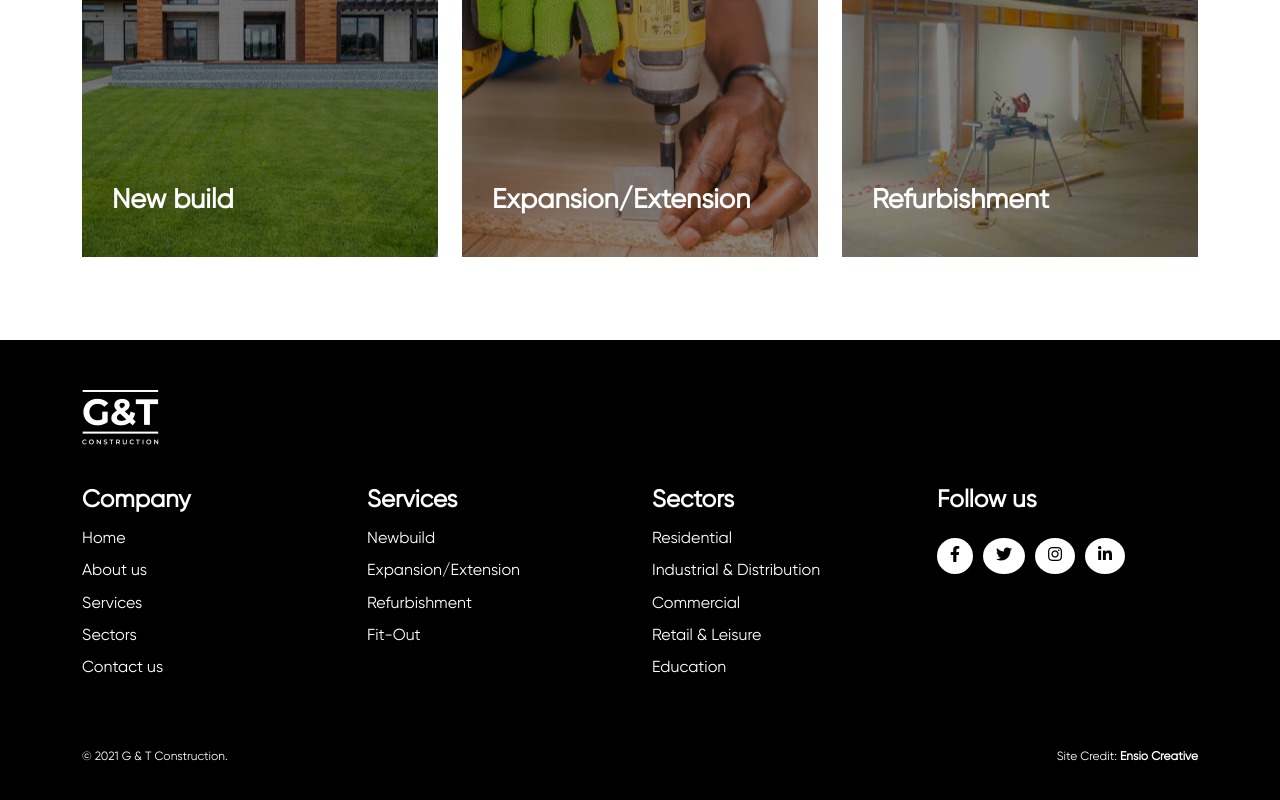
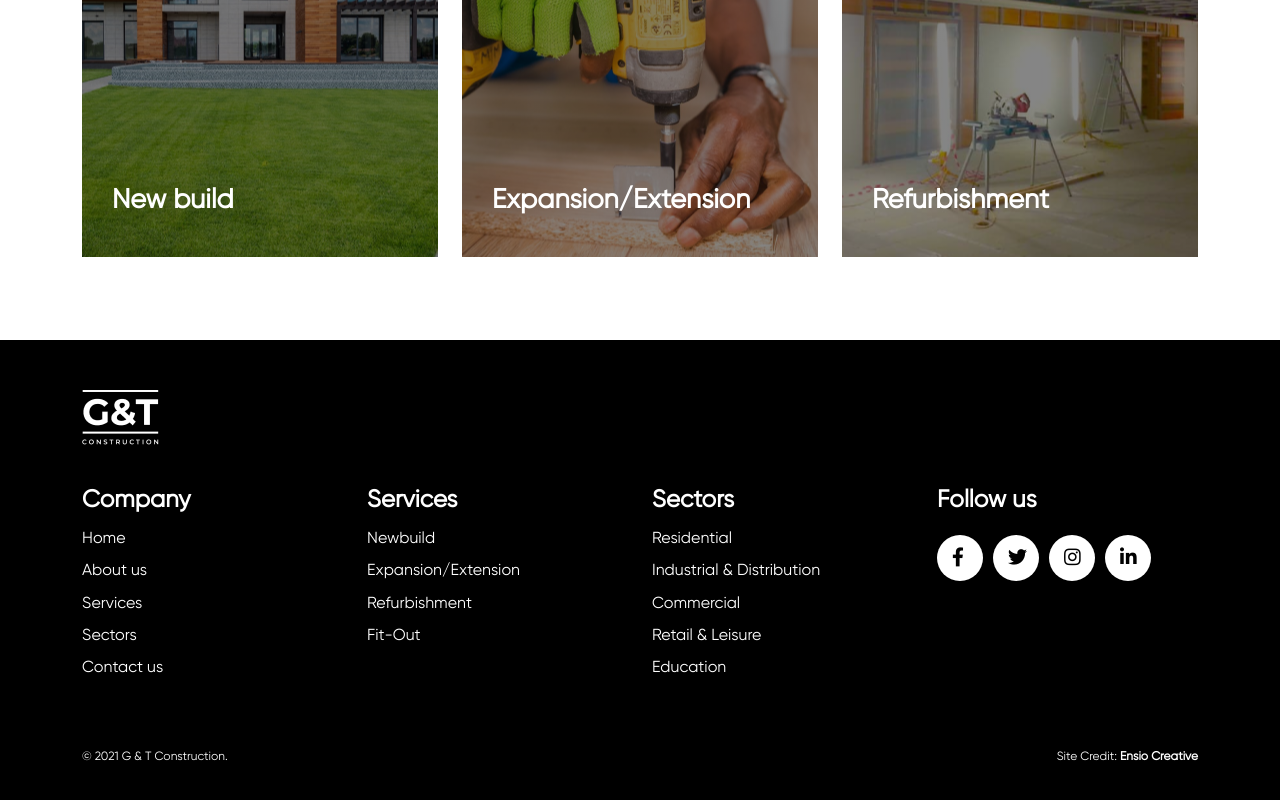
Before and after one commit to Ensio-Creative/g-t-construction, a Vue app: page / in a window 1280 px wide. Shown: the part 2210-3010 px from the top of the page. Built offline with nearby package versions, Linux system fonts and the light colour scheme; what @splidejs/vue-splide would draw is missing.

Commit message:
Changed the social icon styles

```diff
--- a/src/components/common/Footer.vue
+++ b/src/components/common/Footer.vue
@@ -36,16 +36,27 @@
     <div class="col-12 col-md-3 footer-item">
       <h4>Follow us</h4>
       <div class="content-social">
-          <a href="http://" target="_blank" rel="noopener noreferrer"><i class="fab fa-facebook-f"></i></a>
+          <div class="social-item">
+            <a href="http://" target="_blank" rel="noopener noreferrer"><i class="fab fa-facebook-f"></i></a>
+          </div>
+          <div class="social-item">
+
           <a href="http://" target="_blank" rel="noopener noreferrer"><i class="fab fa-twitter"></i></a>
+          </div>
+          <div class="social-item">
+
           <a href="http://" target="_blank" rel="noopener noreferrer"><i class="fab fa-instagram"></i></a>
+          </div>
+          <div class="social-item">
+
           <a href="http://" target="_blank" rel="noopener noreferrer"><i class="fab fa-linkedin-in"></i></a>
+          </div>
         </div>
     </div>
   </div>
   <div class=" copyright mt-5">
       <p class="copy-items">&copy; {{ new Date().getFullYear() }} G & T Construction.</p>
-      <p class="copy-items">Site Credit: <strong> <a href="https://ensiocreative.com">Ensio Creative</a> </strong></p>
+      <p class="copy-items">Site Credit: <strong> <a href="https://ensiocreative.com" target="_blank" rel="noopener noreferrer">Ensio Creative</a> </strong></p>
     </div>
   </div>
 </section>
--- a/src/style/components/_footer.scss
+++ b/src/style/components/_footer.scss
@@ -12,13 +12,19 @@
     font-size: 24px;
   }
   .content-social {
-    margin-top: 30px;
-    a {
-      color: $dark;
-      padding: 10px 13px 10px 13px;
+    margin-top: 20px;
+    display: flex;
+    .social-item {
+      width: 46px;
+      height: 46px;
+      background-color: $white;
       border-radius: 50%;
-      background-color: $white;
+      padding: 11px 15px;
+      font-size: 19px;
       margin-right: 10px;
+      a {
+        color: $dark;
+      }
     }
   }
   ul {
--- a/src/style/components/_services.scss
+++ b/src/style/components/_services.scss
@@ -66,7 +66,7 @@
         padding: 80px;
       }
     }
-    .content{
+    .services-content{
       h2 {
         font-weight: 800;
         font-size: 40px;
--- a/src/views/about-us.vue
+++ b/src/views/about-us.vue
@@ -11,7 +11,7 @@
       <div class="col-12 col-md-6 item">
         <div class="content">
           <h2>Who we are</h2>
-          <p>Established in 1990, G&T Construction Ltd has evolved from a combination of its electrical, engineering and design consultancy roots to a main contracting business with capability in delivering a wide range of construction projects across the Southwest of England. We have strong roots from our origin in electrical and specialist engineering combined with experience of providing design and construction management consultancy in the UK for over 30 years.</p>
+          <p>Established in 1990, G&T Construction has evolved from a combination of its electrical, engineering and design consultancy roots to a main contracting business with capability in delivering a wide range of construction projects across the Southwest of England. We have strong roots from our origin in electrical and specialist engineering combined with experience of providing design and construction management consultancy in the UK for over 30 years.</p>
         </div>
       </div>
       <div class="col-12 col-md-6 item"></div>
--- a/src/views/services.vue
+++ b/src/views/services.vue
@@ -15,7 +15,7 @@
 
 <section class="services-our-services">
     <div class="container">
-      <div class="content">
+      <div class="services-content">
         <div class="row">
           <div class="col-12 col-md-4 service-item mt-5">
             <div class="new-bg">
```
